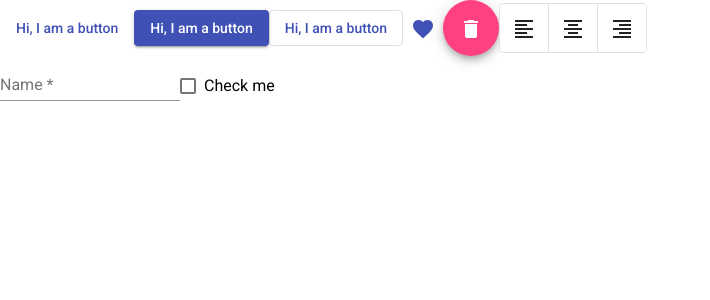
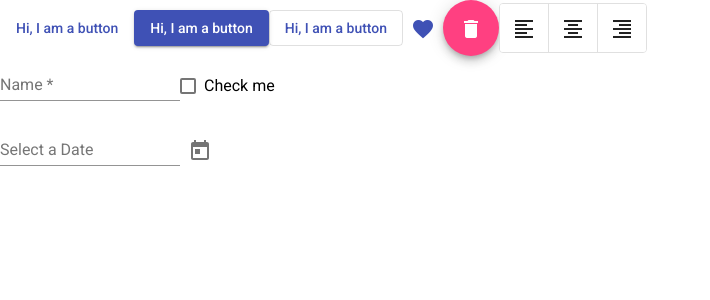
Before and after one commit to Anulav/Angular, an Angular app in the folder ninth/: page / in a window 1280 px wide. Shown: the top 300 px of the page, without its empty margins (0-710 px from the left). Built offline with nearby package versions, Linux system fonts and the light colour scheme.

Commit message:
Added DatePicker component

```diff
--- a/ninth/src/app/app.module.ts
+++ b/ninth/src/app/app.module.ts
@@ -11,7 +11,9 @@ import { FormsModule, ReactiveFormsModule } from '@angular/forms';
 import { MatFormFieldModule } from '@angular/material/form-field';
 import { MatAutocompleteModule } from '@angular/material/autocomplete';
 import { MatInputModule } from '@angular/material/input';
-import { MatCheckboxModule } from '@angular/material/checkbox'
+import { MatCheckboxModule } from '@angular/material/checkbox';
+import { MatDatepickerModule } from '@angular/material/datepicker';
+import { MatNativeDateModule } from '@angular/material/core';
 @NgModule({
   declarations: [
     AppComponent,
@@ -28,7 +30,13 @@ import { MatCheckboxModule } from '@angular/material/checkbox'
     MatFormFieldModule,
     MatInputModule,
     MatAutocompleteModule,
-    MatCheckboxModule
+    MatCheckboxModule,
+    MatDatepickerModule,
+    MatNativeDateModule /* MatNativeDateModule from the @angular/material/core namespace.
+    MatNativeDateModule provides parsing and formatting utilities for dates, and
+    it is based on the native Date object implementation.
+    */
+
   ],
   providers: [],
   bootstrap: [AppComponent]
--- a/ninth/src/app/forms/forms.component.html
+++ b/ninth/src/app/forms/forms.component.html
@@ -8,6 +8,14 @@
 </mat-autocomplete>
 
 <mat-checkbox [checked]="isChecked">Check me</mat-checkbox>
+
+<br>
+<mat-form-field>
+  <input matInput type="text" placeholder="Select a Date" [matDatepicker]="picker">
+</mat-form-field>
+
+<mat-datepicker-toggle matSuffix [for]="picker" ></mat-datepicker-toggle>
+<mat-datepicker #picker></mat-datepicker>
 
 <!--
   The mat-autocomplete element contains a set of mat-option elements that represent the list of suggested values. We use the
@@ -33,3 +41,16 @@
 
 
 -->
+
+<!--
+  Date-Picker
+  The idea is that the input control triggers the date-picker control to be displayed. To
+  create a date-picker control, we need to add a mat-datepicker-toggle and a
+  mat-datepicker element inside the mat-form-field element
+
+  The mat-datepicker-toggle is a button element with a calendar icon on it. It is
+  positioned at the end of the input control, as defined by the matSuffix directive, and
+  displays the calendar pop-up when clicked by the user. The mat-datepicker element
+  defines a picker template reference variable that we can use to associate it both with the
+  input field and the mat-datepicker-toggle element.
+-->
```
